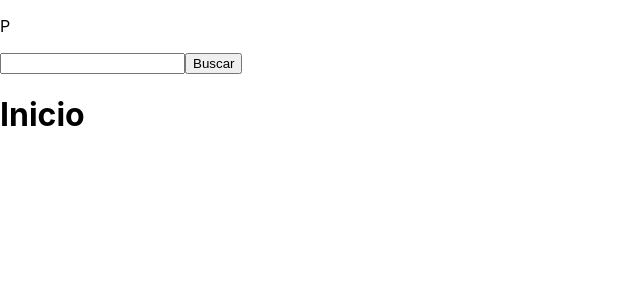
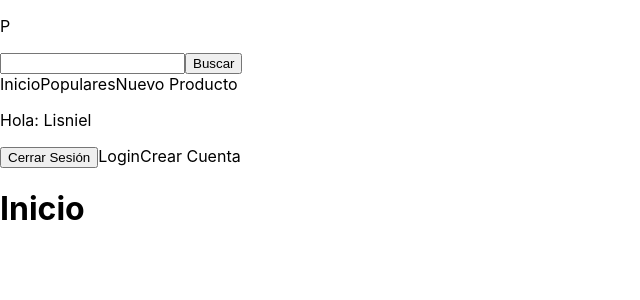
Before and after one commit to lisnielsm/product-hunt-next, a Next.js app: page / in a window 1280 px wide. Shown: the top 300 px of the page, without its empty margins (0-640 px from the left). Built offline with nearby package versions, Linux system fonts and the light colour scheme.

Commit message:
Se creo el componente Navegacion

```diff
--- a/components/layout/Header.js
+++ b/components/layout/Header.js
@@ -1,5 +1,7 @@
 import React from 'react';
 import Buscar from '../ui/Buscar';
+import Navegacion from './Navegacion';
+import Link from 'next/link';
 
 const Header = () => {
     return (
@@ -10,11 +12,17 @@ const Header = () => {
 
                     <Buscar />
 
-                    {/* Nav Aqui */}
+                    <Navegacion />
+
                 </div>
 
                 <div>
-                    {/* Menu de Administracion */}
+                    <p>Hola: Lisniel</p>
+
+                    <button type="button">Cerrar Sesión</button>
+
+                    <Link href="/">Login</Link>
+                    <Link href="/">Crear Cuenta</Link>
                 </div>
             </div>
         </header>
--- /dev/null
+++ b/components/layout/Navegacion.js
@@ -0,0 +1,14 @@
+import React from 'react';
+import Link from 'next/link';
+
+const Navegacion = () => {
+    return (
+        <nav>
+            <Link href="/">Inicio</Link>
+            <Link href="/">Populares</Link>
+            <Link href="/">Nuevo Producto</Link>
+        </nav>
+     );
+}
+
+export default Navegacion;
```
